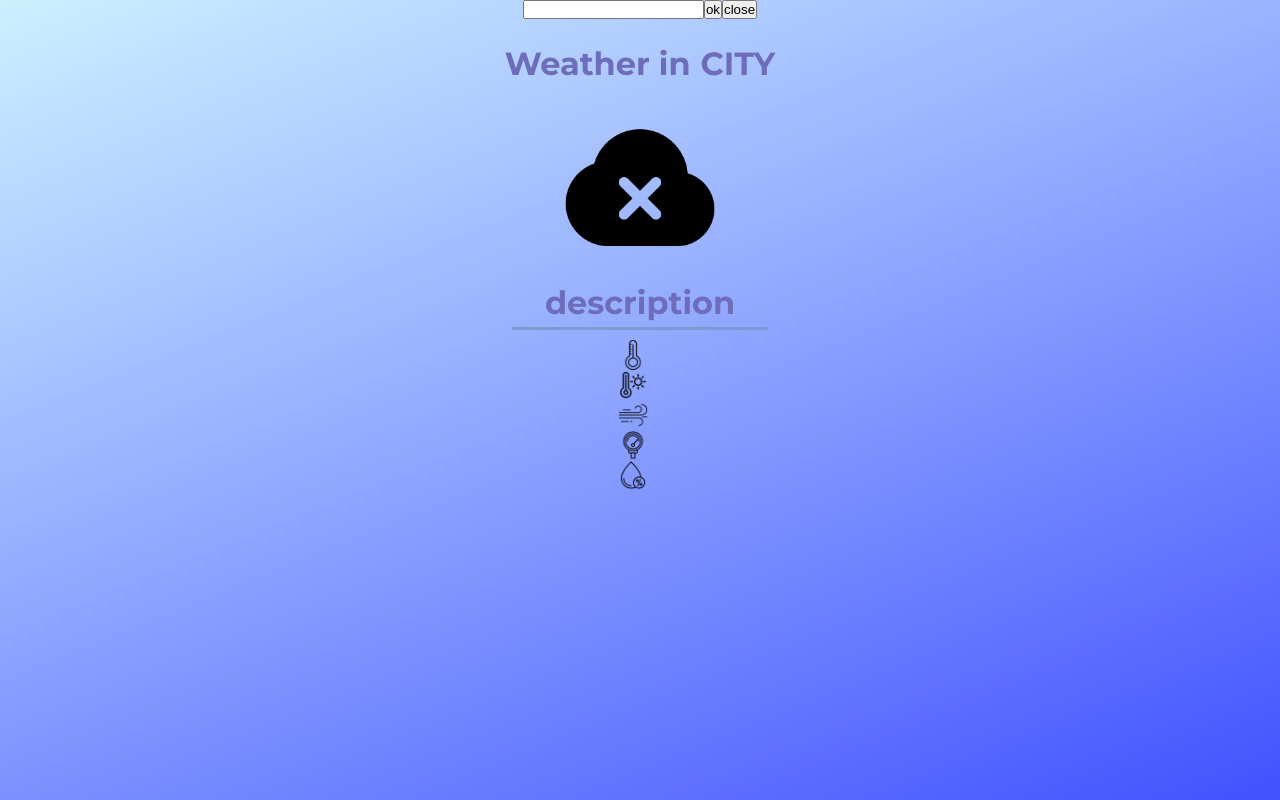
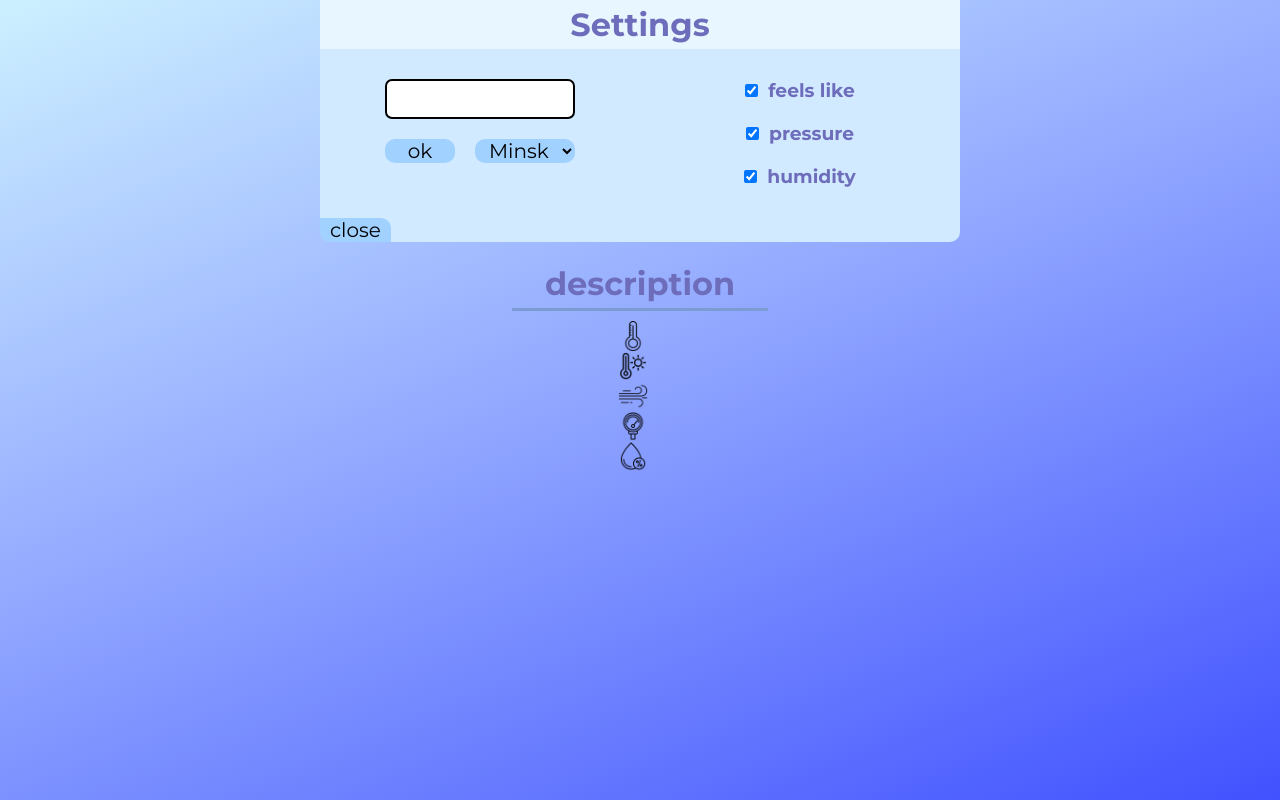
Before and after one commit to voowooo/openWeatherGo, a plain HTML site: page front/index.html in a window 1280 px wide. Both pictures are taken after a click on the element "CITY". Drawn offline with Linux system fonts and the light colour scheme; no server answers.

Commit message:
settings upd

```diff
--- a/front/index.html
+++ b/front/index.html
@@ -8,9 +8,38 @@
 </head>
 <body>
     <div class="settings" id="settings">
-        <input type="text" id="inputCity">
-        <button onclick="UserChooseCity()">ok</button>
-        <button onclick="closeWIN('settings')">close</button>
+        <div class="settings-header">
+            <h1>Settings</h1>
+        </div>
+        <div class="settings-body">
+            <div class="settings-sector">
+                <input type="text" id="inputCity" class="input-text">
+                <div class="settings-sector-contorll">
+                    <button onclick="UserChooseCity();">ok</button>
+                    <select name="" id="" class="selector">
+                        <option value="">Minsk</option>
+                        <option value="">Tbilisi</option>
+                    </select>
+                </div>
+            </div>
+            <div class="settings-sector">
+                <div class="settings-item">
+                    <input type="checkbox" checked class="checkbox" id="fellsLikeCheck" onclick="showInfoItems()">
+                    <h3>feels like</h3>
+                </div>
+                <div class="settings-item">
+                    <input type="checkbox" checked class="checkbox" id="pressureCheck" onclick="showInfoItems()">
+                    <h3>pressure</h3>
+                </div>
+                <div class="settings-item">
+                    <input type="checkbox" checked class="checkbox" id="humidCheck" onclick="showInfoItems()">
+                    <h3>humidity</h3>
+                </div>
+            </div>
+        </div>
+        <div class="settings-footter">
+            <button onclick="closeWIN('settings')" class="closeButton">close</button>
+        </div>
     </div>
     <header>
         <h1>Weather in</h1>
@@ -21,23 +50,23 @@
         <h1 id="description">description</h1>
     </div>
     <div class="body">
-        <div class="body-item">
+        <div class="body-item" id="tempDiv">
             <img src="img/airTemp.png" alt="temp" class="icon">
             <h1 id="temp"></h1>
         </div>
-        <div class="body-item">
+        <div class="body-item" id="feelingDiv">
             <img src="img/temp.png" alt="feeling_temp" class="icon">
             <h1 id="feeling"></h1>
         </div>
-        <div class="body-item">
+        <div class="body-item" id="windDiv">
             <img src="img/wind.png" alt="wind" class="icon">
             <h1 id="wind"></h1>
         </div>
-        <div class="body-item">
+        <div class="body-item" id="pressureDiv">
             <img src="img/pressure.png" alt="pressure" class="icon">
             <h1 id="pressure"></h1>
         </div>
-        <div class="body-item">
+        <div class="body-item" id="humidDiv">
             <img src="img/humid.png" alt="humid" class="icon">
             <h1 id="humid"></h1>
         </div>
--- a/front/script.js
+++ b/front/script.js
@@ -44,16 +44,17 @@ async function changeCity(what) {
         headers: {
             'Content-Type': 'application/json'
         },
-        body: JSON.stringify({ City: what }) // Измените значение переменной здесь
+        body: JSON.stringify({ City: what })
     });
 
     console.log('resp' + response);
 
     if (response.ok) {
-        alert('Variable changed successfully');
+        // alert('Variable changed successfully');
     } else {
-        alert('Error changing variable');
+        // alert('Error changing variable');
     }
+    upd();
 }
 
 // changeCity()
@@ -95,3 +96,31 @@ function closeWIN(what){
         console.log('close error')
     }
 }
+
+function showInfoItems(){
+    var fellsLike = document.getElementById('fellsLikeCheck');
+    var fellsLikeDiv = document.getElementById('feelingDiv');
+    var pressure = document.getElementById('pressureCheck');
+    var pressureDiv = document.getElementById('pressureDiv');
+    var humid = document.getElementById('humidCheck');
+    var humidDiv = document.getElementById('humidDiv');
+    if (fellsLike.checked){
+        fellsLikeDiv.style.display = 'flex';
+    } else {
+        fellsLikeDiv.style.display = 'none';
+    }
+    if (pressure.checked){
+        pressureDiv.style.display = 'flex';
+    } else {
+        pressureDiv.style.display = 'none';
+    }
+    if (humid.checked){
+        humidDiv.style.display = 'flex';
+    } else {
+        humidDiv.style.display = 'none';
+    }
+}
+
+function upd(){
+    location.reload();
+}
--- a/front/styles.css
+++ b/front/styles.css
@@ -49,6 +49,7 @@ img{
 }
 
 .body-item{
+    transition: 0.3s;
     display: flex;
     align-items: center;
 }
@@ -64,6 +65,102 @@ img{
 }
 
 .settings {
+    position: absolute;
     transition: 0.5s;
     display: none;
+    background-color: rgb(210, 234, 255);
+    /* padding: 20px;
+    padding-top: 0; */
+    border-radius: 10px;
+    border-top-left-radius: 0;
+    border-top-right-radius: 0;
+    flex-flow: column;
+    justify-content: center;
+    width: 50%;
 }
+
+.settings-header{
+    display: flex;
+    justify-content: center;
+    /* margin-bottom: 10px; */
+    background-color: rgb(232, 247, 255);
+}
+
+.settings-item{
+    display: flex;
+    /* justify-content: space-between; */
+    margin: 10px;
+}
+
+.settings-sector{
+    display: flex;
+    flex-flow: column;
+    width: 50%;
+    padding: 20px;
+    /* justify-content: center; */
+    align-items: center;
+}
+
+.settings-body{
+    display: flex;
+    justify-content: space-between;
+}
+
+.settings-sector-contorll{
+    display: flex;
+    align-items: center;
+}
+
+.checkbox {
+    margin-right: 10px;
+    cursor: pointer;
+}
+
+button {
+    font-family: "Montserrat", sans-serif;
+    background-color: rgba(0, 128, 255, 0.241);
+    padding-left: 10px;
+    padding-right: 10px;
+    /* height: 20px; */
+    min-width: 70px;
+    max-height: 50px;
+    border: 0;
+    font-size: 20px;
+    border-radius: 10px;
+    margin: 10px;
+    cursor: pointer;
+}
+
+.selector{
+    height: 24px;
+    font-family: "Montserrat", sans-serif;
+    background-color: rgba(0, 128, 255, 0.241);
+    padding-left: 10px;
+    padding-right: 10px;
+    /* height: 20px; */
+    min-width: 70px;
+    max-height: 50px;
+    border: 0;
+    font-size: 20px;
+    border-radius: 10px;
+    margin: 10px;
+    cursor: pointer;
+}
+
+.input-text{
+    font-family: "Montserrat", sans-serif;
+    height: 30px;
+    border-radius: 7px;
+    padding: 3px;
+    font-size: 15px;
+    border: 2px solid black;
+    margin: 10px;
+}
+
+.closeButton{
+    border-bottom-left-radius: 10px;
+    border-top-left-radius: 0;
+    border-bottom-right-radius: 0;
+    border: 10px;
+    margin: 0;
+}
```
